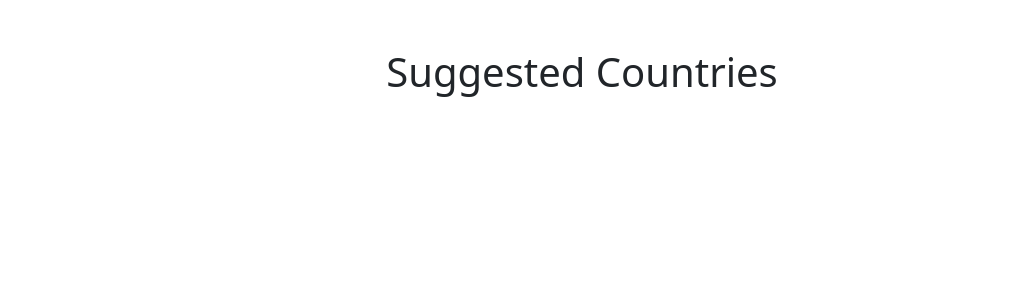
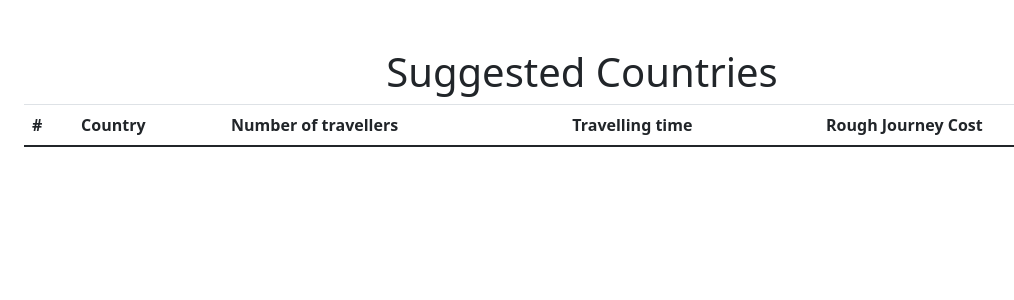
Before and after one commit to AhmedIMab/Holiday-Helper, a Flask app: page /suggestions/1 in a window 1280 px wide. Shown: the part 72-372 px from the top of the page, without its empty margins (58-1072 px from the left). Run offline with Flask 2, Linux system fonts and the light colour scheme; a user stored in the database is signed in; data comes from the database, SQL or seed files in the repository; both versions use the stored data as it was after the commit; lists and menus that the app fills with data are empty; some libraries are stand-ins or nearby versions.

Commit message:
More readability for sending 3rd draft

```diff
--- a/website/auth.py
+++ b/website/auth.py
@@ -16,6 +16,7 @@ def login():
         # queries the database to get the first name where the email is right
         user = User.query.filter_by(email=email).first()
         if user:
+            # check password hash is a method in the module werkzeug.security
             if check_password_hash(user.password, password):
                 flash('Login Successful', category='success')
                 login_user(user, remember=True)
--- a/website/questionHandler.py
+++ b/website/questionHandler.py
@@ -134,7 +134,6 @@ def sortCountries(travelID):
         #print(type(score))
         #print(dir(score))
         valuesToDisplay["Your journey will cost roughly"] = travel_cost
-        #userSuggestions[score.country_code] = valuesToDisplay
         userSuggestions.append((score.country_code, valuesToDisplay))
         #print(score.country_code)
         #print(score.total_score)
@@ -179,17 +178,13 @@ def userCountryScore(travelID, countryCodesL):
 
     print("IN USER COUNTRY SCORE FUNCTION")
     for countryCode in countryCodesL:
-        #print("This is the country code", countryCode)
         try:
             current_travel = UserTravelScore.query.get((current_user.id, travelID))
             current_country = UserCountryScore.query.get((current_user.id, travelID, countryCode))
-            #print(current_country)
-
         except (sqlite3.IntegrityError, sqlalchemy.exc.IntegrityError) as e:
             pass
 
         if current_travel == None or current_country == None:
-            # current_travel = UserTravelScore.query.get((current_user.id, travelID))
             new_user_country = UserCountryScore(user_id=current_user.id,
                                                 travel_id=travelID,
                                                 country_code=countryCode,
@@ -203,9 +198,6 @@ def userCountryScore(travelID, countryCodesL):
             db.session.add(new_user_country)
             db.session.commit()
             current_country = UserCountryScore.query.get((current_user.id, travelID, countryCode))
-            #print(current_country)
-
-
             user_score = {}
             user_score_values = []
 
@@ -213,8 +205,6 @@ def userCountryScore(travelID, countryCodesL):
                 factor_user_score = getattr(current_travel, n.value)
                 user_score[n.name] = (factor_user_score)
                 user_score_values.append(factor_user_score)
-
-
     # winter_sports_user_score = getattr(current_travel, "winter_sports_user_score")
     # culture_user_score = getattr(current_travel, "water_sports_user_score")
     # safety_user_score = getattr(current_travel, "culture_user_score")
@@ -233,10 +223,7 @@ def userCountryScore(travelID, countryCodesL):
     #print(user_score)
 
             most_important_user_score = max(user_score_values)
-            #print(most_important_user_score)
-
             country_scores = {}
-
             countryScore = Sport.query.get((countryCode))
             # Adds a dictionary key of the Water Sports to the attribute of enum value for water sports
             country_scores[CountryScoreEnum.WATER_SPORTS.name] = getattr(countryScore, CountryScoreEnum.WATER_SPORTS.value)
@@ -266,9 +253,6 @@ def userCountryScore(travelID, countryCodesL):
                 factor_relative_score = user_score[x.name] / most_important_user_score
                 user_relative_scores[x.name] = factor_relative_score
 
-            #print("user relative score",user_relative_scores)
-
-
             userCountryScores = []
             userCountryScoresD = {}
             for y in UserScoreEnum:
@@ -282,11 +266,7 @@ def userCountryScore(travelID, countryCodesL):
                 userCountryScores.append(userCountryScoreT)
                 userCountryScoresD[y.name] = userCountryScoreT
 
-            print("User Country Scores", userCountryScores)
-
-
             country_daily_cost = CountryDailyCost.query.get((countryCode))
-            print("SSSSS")
             print(country_daily_cost.daily_cost)
             if country_daily_cost.daily_cost is not None:
                 total_cost_for_country = current_travel.num_travellers * current_travel.travelling_time * country_daily_cost.daily_cost
@@ -307,12 +287,9 @@ def userCountryScore(travelID, countryCodesL):
                 # and userCountryScoresD[t.name] = value of the dictionary for water_sports score
                 setattr(current_country, t.value, userCountryScoresD[t.name])
 
-
             setattr(current_country, "total_score", totalScoreForCountry)
-
     db.session.commit()
-
-    return sortCountries(1)
+    return sortCountries(travelID)
 
 
 
--- a/website/templates/suggestions.html
+++ b/website/templates/suggestions.html
@@ -4,6 +4,39 @@
       <h1 align="center">Suggested Countries</h1>
 </div>
 
+<table class="table">
+    <thead>
+        <tr>
+            <th scope="col">#</th>
+            <th scope="col">Country</th>
+            <th scope="col">Number of travellers</th>
+            <th scope="col">Travelling time</th>
+            <th scope="col">Rough Journey Cost</th>
+        </tr>
+    </thead>
+    <tbody>
+        {% for country in best_countries %}
+        <!-- sets the country name to the first part of the tuple-->
+        {% set countryName = country[0] %}
+        <!-- sets the country dictionary Which has the rough cost and value for travelling to that country  -->
+        {% set countryDict = country[1] %}
+        {% set countryNumber = 0 %}
+        {% for roughCostText, roughCost in countryDict.items() %}
+            <tr>
+                <th scope="row">{{ loop.index }}</th>
+                <td>{{ countryName }}</td>
+                <td>num travellers here</td>
+                <td>num travelling time here</td>
+                <td>{{ roughCostText }}: <span class="cost-number">£{{ roughCost}}</span></td>
+            </tr>
+        {% endfor %}
+        {% endfor %}
+    </tbody>
+</table>
+
+
+
+{#
 <div class="container py-4">
       <ul class="list-group list-group-flush pt-3" id="notes">
             {% for country in best_countries %}
@@ -19,6 +52,7 @@
             {% endfor %}
       </ul>
 </div>
+#}
 
 <script
     type="module"
--- a/website/templates/travelID.html
+++ b/website/templates/travelID.html
@@ -1,12 +1,12 @@
 {% extends "base.html" %} {% block title %}TEST{% endblock %}
 {% block content %}
 <div class="container pt-5">
-      <h1 align="center">Admin Page</h1>
+      <h1 align="center">Find your travels best countries</h1>
 </div>
 
 
 <div align="center" id="travelSubmit" class="input-group pt-4">
-    <input type="text" class="form-control" id="travelIDInput">
+    <input type="text" class="form-control" id="travelIDInput" placeholder="Enter the travelID...">
 </div>
 
 
--- a/website/views.py
+++ b/website/views.py
@@ -105,8 +105,6 @@ def test():
 
     return render_template("travelID.html", user=current_user, countries=countriess)
 
-
-
 # @views.route("/api/answerquestion/", methods=["POST"])
 # @login_required
 # def questions():
@@ -156,16 +154,11 @@ def test():
 #     return render_template("suggestions.html", user=current_user)
 
 
-
 @views.route("/suggestions/<travelID>", methods=["GET"])
 @login_required
 def suggestions(travelID):
     travel_response = travelID
-    print(travel_response)
-    #travelID = travel_response["travelID"]
-    #print(travelID)
     ranked_countries = sortCountries(travelID)
-    print("Hiii")
     print(ranked_countries)
     print(len(ranked_countries))
 
```
Also changed, not shown: website/database9.db.
